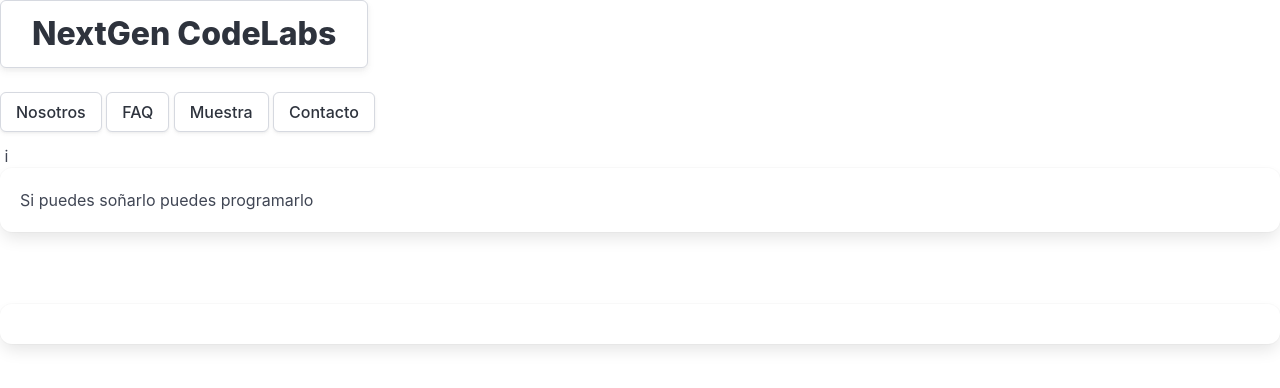
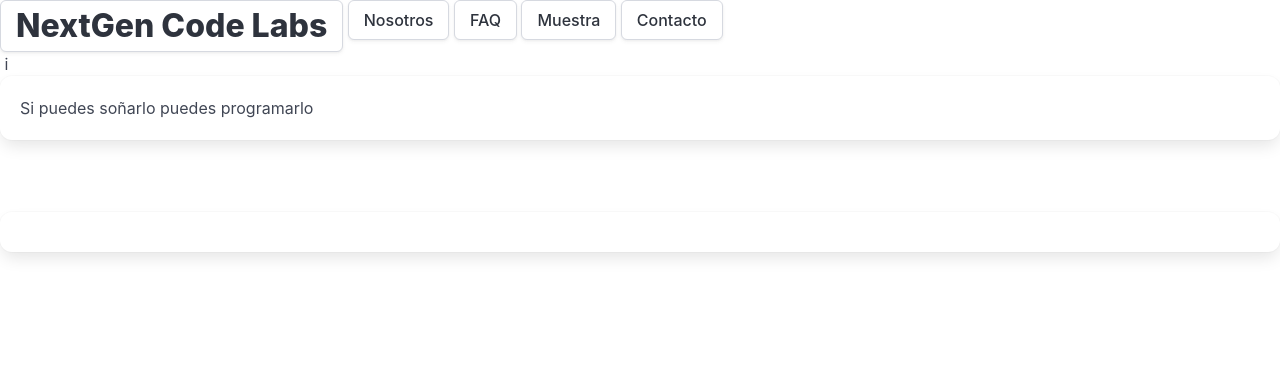
Before and after one commit to gpancardo/proyectoPaginas, a plain HTML site: page index.html in a window 1280 px wide. Drawn offline with Linux system fonts and the light colour scheme.

Commit message:
Navbar corregida

```diff
--- a/index.html
+++ b/index.html
@@ -7,16 +7,16 @@
 
 
 
-    <title class="title">NexGen CodeLabs</title>
+    <title class="title">NexGen Code Labs</title>
   </head>
   <body>
-    <h1 class="title button">NextGen CodeLabs</h1>
     <nav class="navbar">
       <ul>
-        <a class="button" href=""> <li> Nosotros</li></a>
-        <a class="button" href=""> <li> FAQ </li></a>
-        <a class="button" href="muestra.html"><li>Muestra</li></a>
-        <a class="button" href=""><li> Contacto</li></a>
+        <a href="index.html" class="button"> <li><h1 class="title">NextGen Code Labs</h1></li></a>
+        <a class="button" href="#nosotros"> <li> Nosotros</li></a>
+        <a class="button" href="#faq"> <li> FAQ </li></a>
+        <a class="button" href="#muestra"><li>Muestra</li></a>
+        <a class="button" href="#Contacto"><li> Contacto</li></a>
       </ul>
     </nav>
     <div class="carousel">
@@ -40,6 +40,5 @@
 
     </form>
     <footer></footer>
-    <script src="bulma/"></script>
   </body>
 </html>
```
